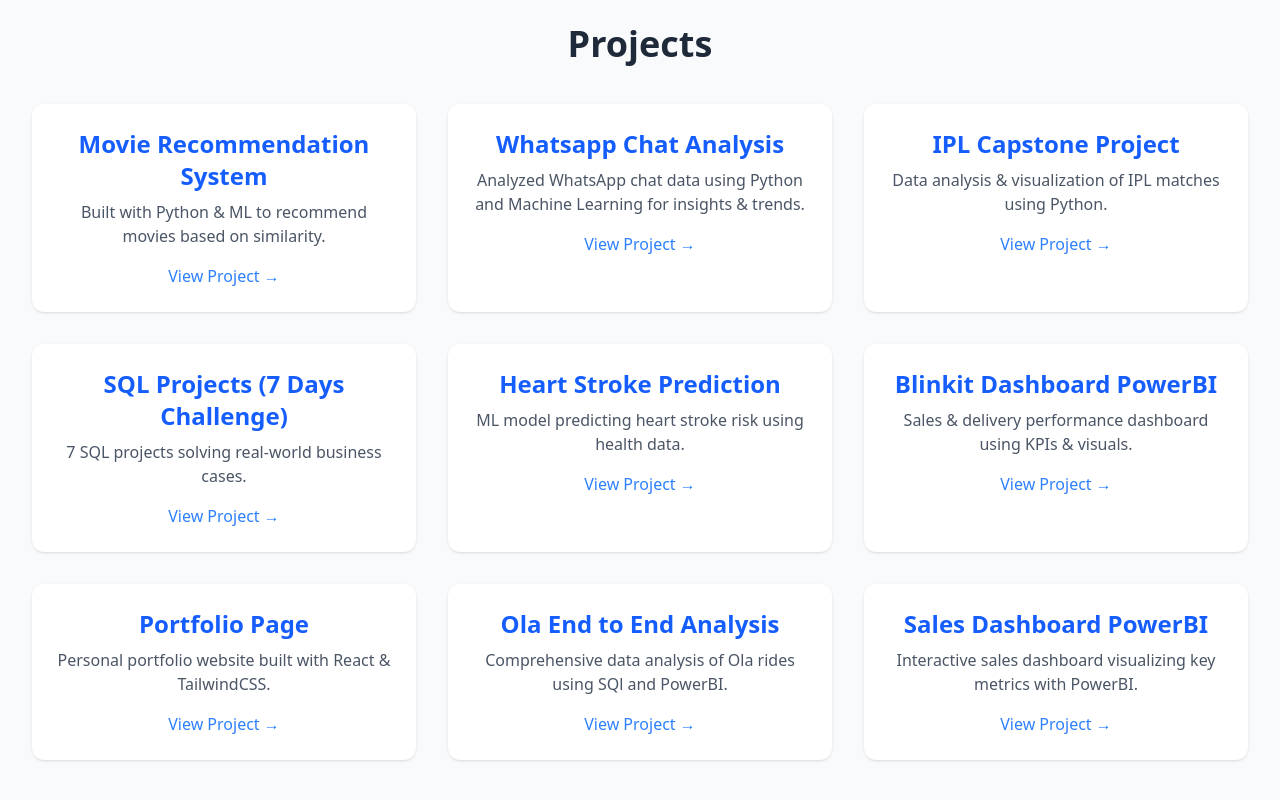
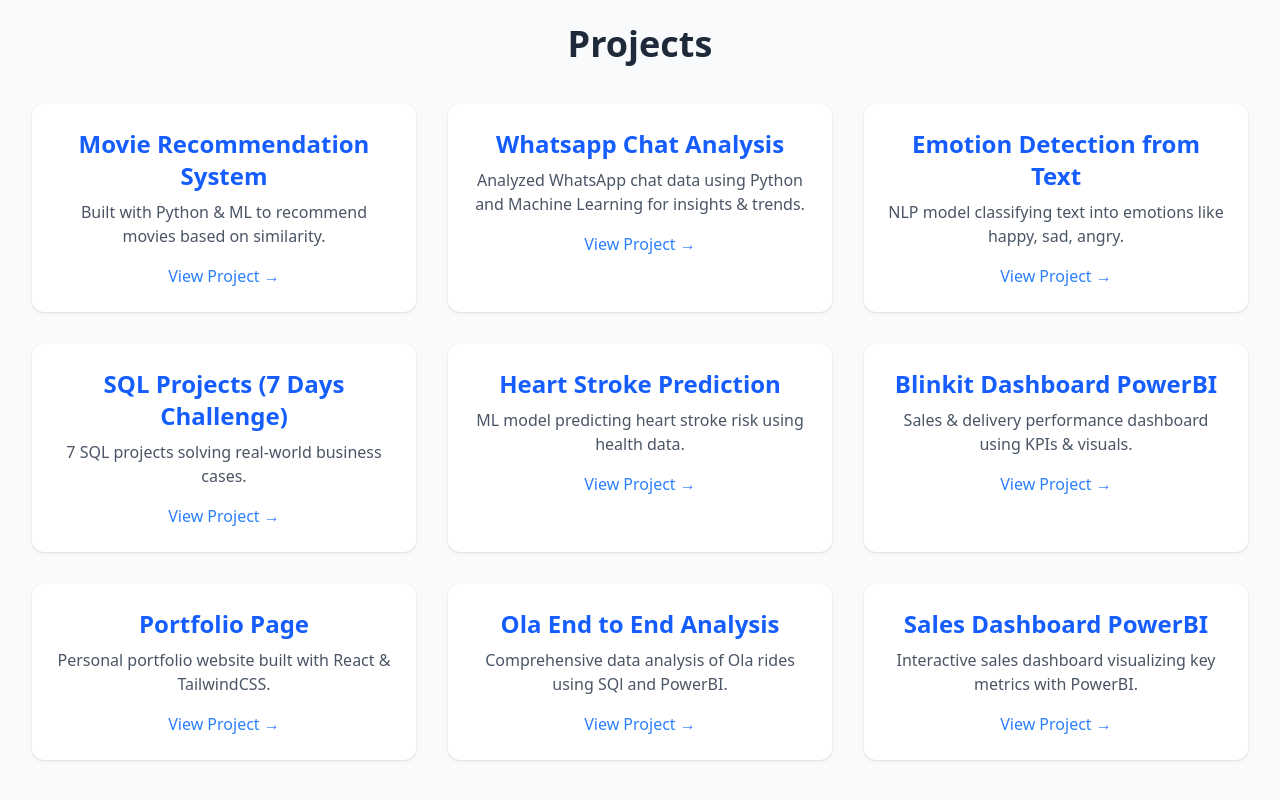
Before and after one commit to kartikkumar82/Portfolio, a React (Vite) app: page / in a window 1280 px wide. Shown: the part 1412-2212 px from the top of the page. Built offline with nearby package versions, Linux system fonts and the light colour scheme.

Commit message:
initial commit

```diff
--- a/src/components/Projects.jsx
+++ b/src/components/Projects.jsx
@@ -12,9 +12,9 @@
     link: "https://whatsappchatanalyzer-ztivqdmu3pzimjz6eysd6b.streamlit.app/",
   },
   {
-    title: "IPL Capstone Project",
-    desc: "Data analysis & visualization of IPL matches using Python.",
-    link: "https://github.com/kartikkumar82/IPL_Capstone_Project",
+    title: "Emotion Detection from Text",
+    desc: "NLP model classifying text into emotions like happy, sad, angry.",
+    link: "https://emotiondetector-hbjwdygzt2jhlwahyakk9j.streamlit.app/",
   },
   {
     title: "SQL Projects (7 Days Challenge)",
```
